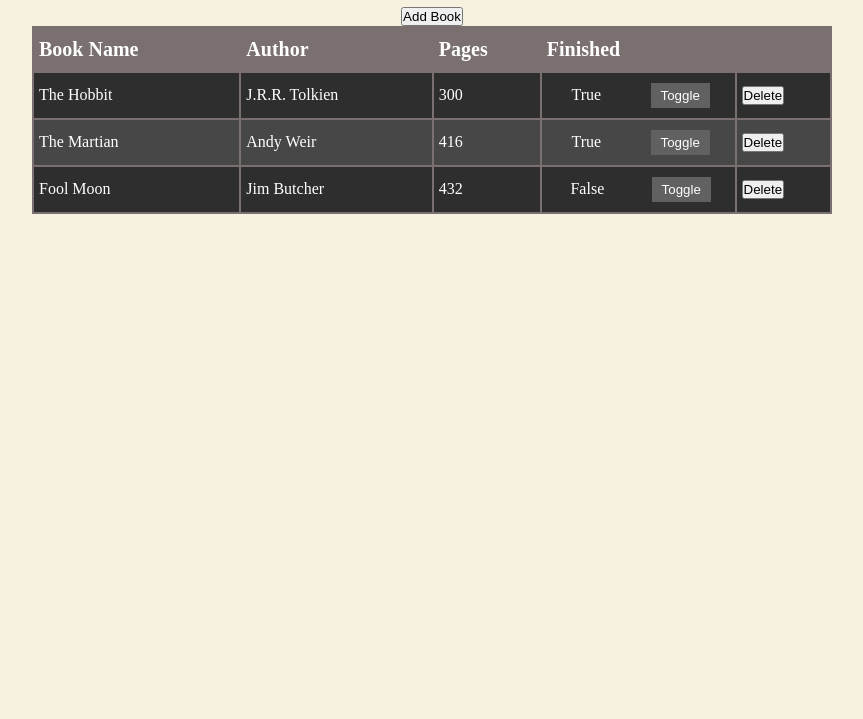
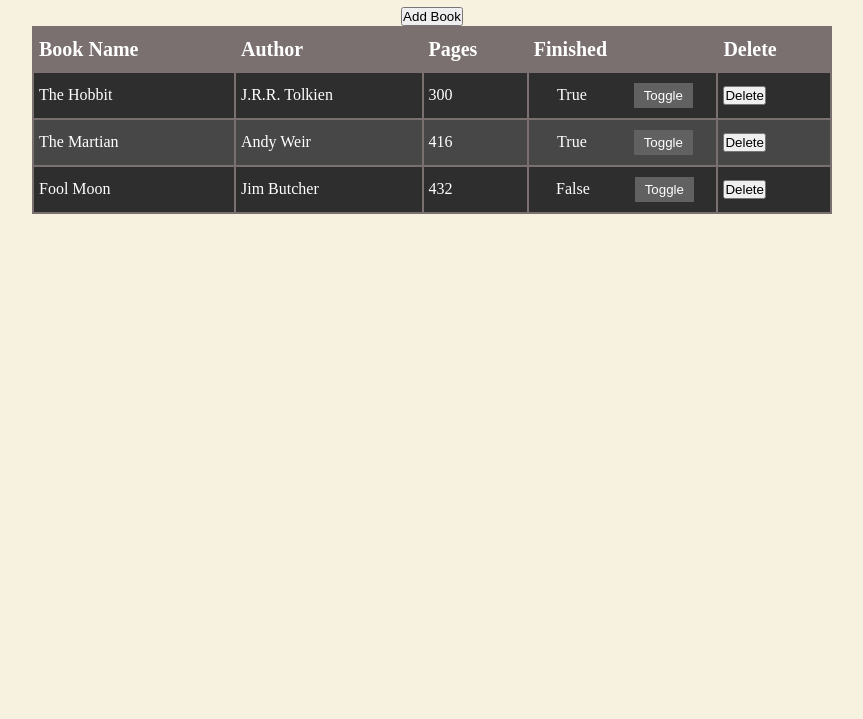
Before and after one commit to ProtoJanus/library, a plain HTML site: page index.html in a window 1280 px wide. Shown: the part 81-800 px from the top of the page, without its empty margins (208-1071 px from the left). Drawn offline with Linux system fonts and the light colour scheme.

Commit message:
Update index.html to include a delete row

```diff
--- a/index.html
+++ b/index.html
@@ -34,6 +34,7 @@
           <td>Author</td>
           <td>Pages</td>
           <td>Finished</td>
+          <td>Delete</td>
         </tr>
         <tbody class="books-table-body">
 
```
